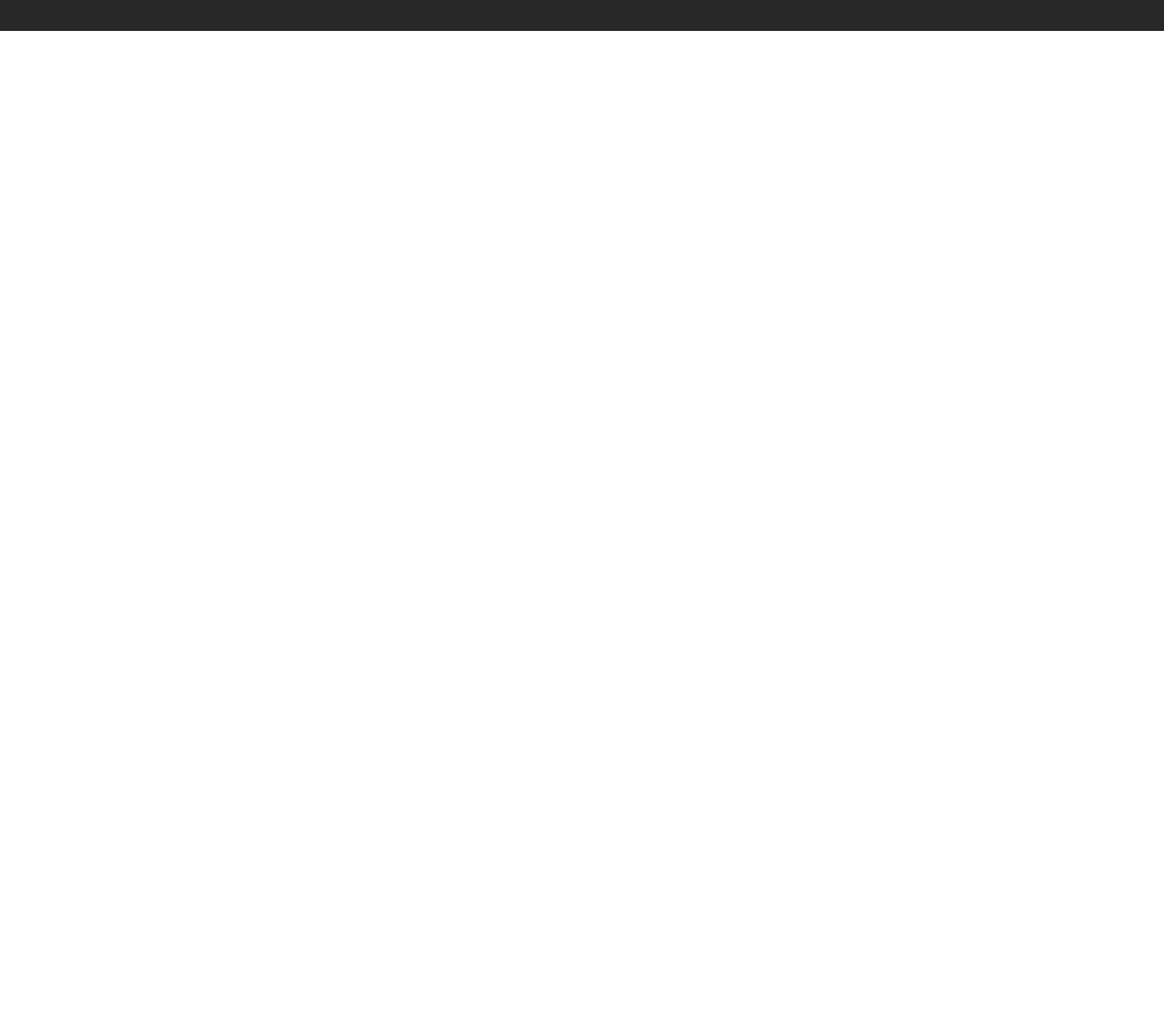
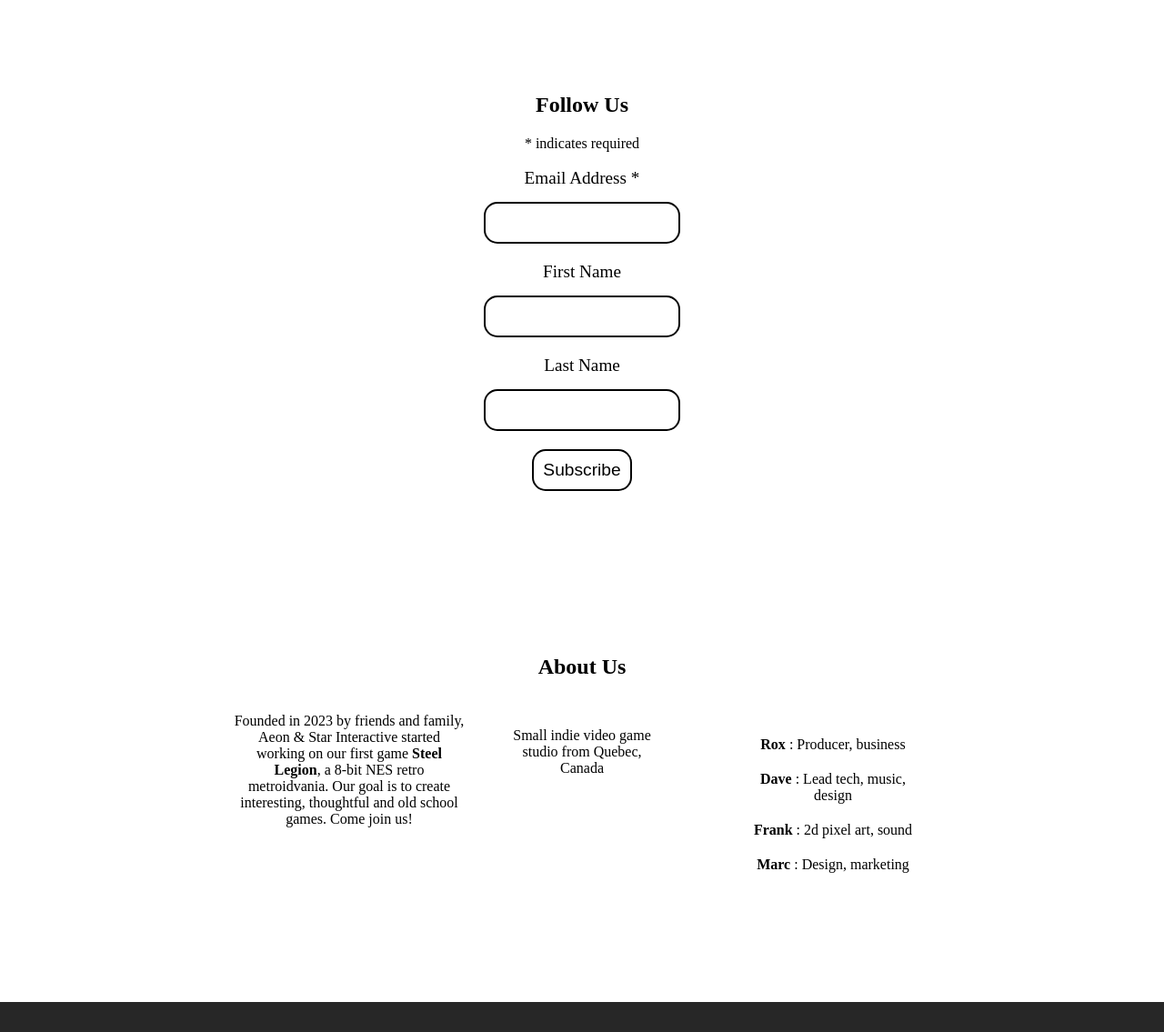
Before and after one commit to davidjbrodeur/aeon_and_star, a website: page public/index.html in a window 1280 px wide. Shown: the part 766-1901 px from the top of the page at 91% size. Before the commit the page ends 800 px from the top, so only its background shows below. Drawn offline with Linux system fonts and the light colour scheme; some packages are replaced by stand-ins of ours; a script that the page names is missing; a web font is replaced by a local one.

Commit message:
added sections. still under construction.

```diff
--- a/public/index.html
+++ b/public/index.html
@@ -3,7 +3,7 @@
   <head>
     <meta charset="utf-8" />
     <meta name="viewport" content="width=device-width, initial-scale=1" />
-    <title>Aeon & Star</title>
+    <title>Aeon & Star Interactive</title>
     <link rel="icon" type="image/png" href="./img/favicon.png" />
     <link rel="stylesheet" href="./styles/style.css" />
     <script defer src="/__/firebase/9.17.2/firebase-app-compat.js"></script>
@@ -21,19 +21,32 @@
       </div>
       <nav>
         <ul>
-          <li><a href="#about">About</a></li>
           <li><a href="#games">Our Games</a></li>
           <li><a href="#follow-us">Follow Us</a></li>
+          <li><a href="#about">About</a></li>
           <li><a href="#contact-us">Contact Us</a></li>
         </ul>
       </nav>
     </header>
+    <br />
     <main>
+      <br />
+      <section id="games" class="our-games">
+        <h1>Our Games</h1>
+      </section>
       <section class="under-construction">
         <div class="under-construction-container">
           <span>Under construction</span>
           <span id="moving-dots">...</span>
+          <p>
+            Meanwhile, subscribe to our
+            <a href="#follow-us"><strong>mailing list</strong></a>
+          </p>
         </div>
+      </section>
+      <br />
+      <section id="follow-us">
+        <h1>Follow Us</h1>
         <!-- Begin Mailchimp Signup Form -->
         <div id="mc_embed_signup">
           <form
@@ -46,7 +59,6 @@
             novalidate
           >
             <div id="mc_embed_signup_scroll">
-              <h2>Meanwhile, subscribe to our mailing list:</h2>
               <div class="indicates-required">
                 <span class="asterisk">*</span> indicates required
               </div>
@@ -126,23 +138,35 @@
           </form>
         </div>
         <!--End mc_embed_signup-->
-        <!-- <form action="">
-          <label for="email-input">Email:</label>
-          <input type="email" id="email-input" name="email-input" /> <br />
-          <input
-            onclick="alert('Under construction. Try again later or contac the admin at admin@aeonstarinteractive.com')"
-            type="button"
-            value="Subscribe"
-            class="subscription-button"
-          />
-          <div id="error-message"></div>
-        </form> -->
       </section>
-      <!-- <section id="about"></section>
-        <section id="games"></section>
-        <section id="follow-us"></section>
-        <section id="contact-us"></section> -->
+      <section id="about" class="about">
+        <h1>About Us</h1>
+        <br />
+        <div class="three-columns-content">
+          <div class="left-column">
+            Founded in 2023 by friends and family, Aeon & Star Interactive
+            started working on our first game <strong>Steel Legion</strong>, a
+            8-bit NES retro metroidvania. Our goal is to create interesting,
+            thoughtful and old school games. Come join us!
+          </div>
+          <div class="middle-column">
+            <blockquote>
+              Small indie video game studio from Quebec, Canada
+            </blockquote>
+          </div>
+          <div class="right-column">
+            <ul>
+              <li><strong>Rox</strong> : Producer, business</li>
+              <li><strong>Dave</strong> : Lead tech, music, design</li>
+              <li><strong>Frank</strong> : 2d pixel art, sound</li>
+              <li><strong>Marc</strong> : Design, marketing</li>
+            </ul>
+          </div>
+        </div>
+      </section>
+      <br />
     </main>
+    <br />
     <footer>
       <ul>
         <li>
--- a/public/styles/style.css
+++ b/public/styles/style.css
@@ -8,10 +8,9 @@
     --accent-color: rgba(39, 39, 39);
 }
 
-/* * {
-    outline: 1px solid red;
-    outline-offset: -1px;
-} */
+html {
+    scroll-behavior: smooth;
+}
 
 body {
     padding: 0;
@@ -91,12 +90,23 @@ ul li:hover:before {
 main {
     font-family: var(--text-font);
     display: flex;
+    flex-direction: column;
     align-items: center;
     justify-content: center;
     box-sizing: border-box;
-    height: 50vh;
     text-align: center;
     background-color: var(--light-color);
+}
+
+section {
+    padding-top: 10vh;
+    padding-bottom: 10vh;
+}
+
+hr {
+    border-color: var(--dark-color);
+    border-style: solid;
+    width: 15vw;
 }
 
 .under-construction {
@@ -108,7 +118,7 @@ main {
 }
 
 .under-construction-container span {
-    font-size: 3rem;
+    font-size: 2rem;
 }
 
 .show {
@@ -122,13 +132,13 @@ main {
 label {
     display: block;
     font-size: 1.2rem;
-    margin-bottom: 10px;
+    margin-bottom: 15px;
 }
 
 input[type="email"],
 input[type="text"],
 .subscription-button {
-    border: 2px solid #000;
+    border: 2px solid var(--dark-color);
     padding: 10px;
     font-size: 1.2rem;
     transition: all 0.3s ease;
@@ -153,9 +163,21 @@ input[type="text"] {
     color: var(--light-color);
 }
 
+.about {
+    display: flex;
+    flex-direction: column;
+}
+
+.three-columns-content {
+    display: flex;
+}
+
+.three-columns-content>* {
+    flex: 1 1 0;
+    width: 20vw;
+}
+
 footer {
-    position: fixed;
-    bottom: 0;
     width: 100%;
     padding: 20px;
     box-sizing: border-box;
```
